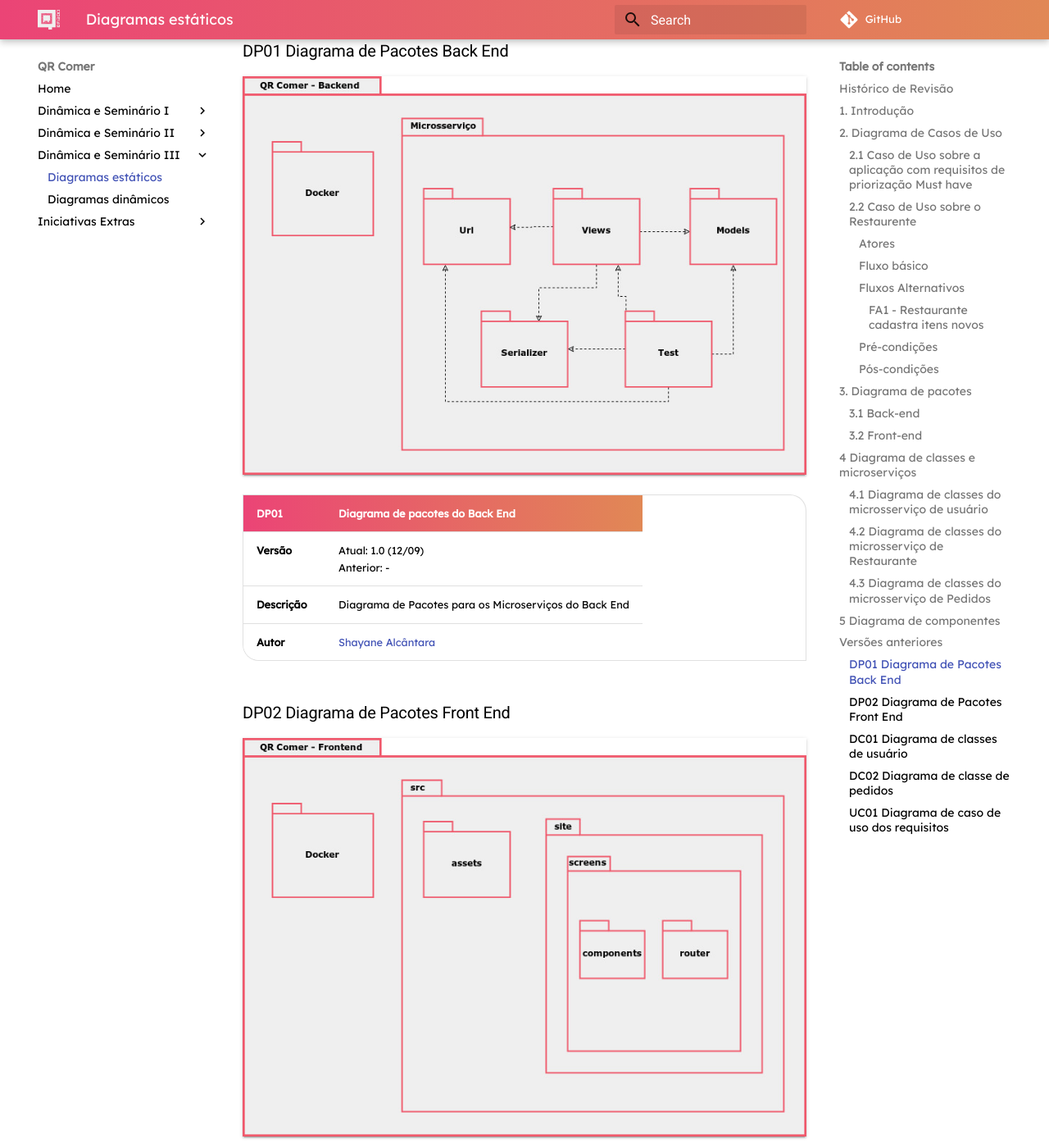
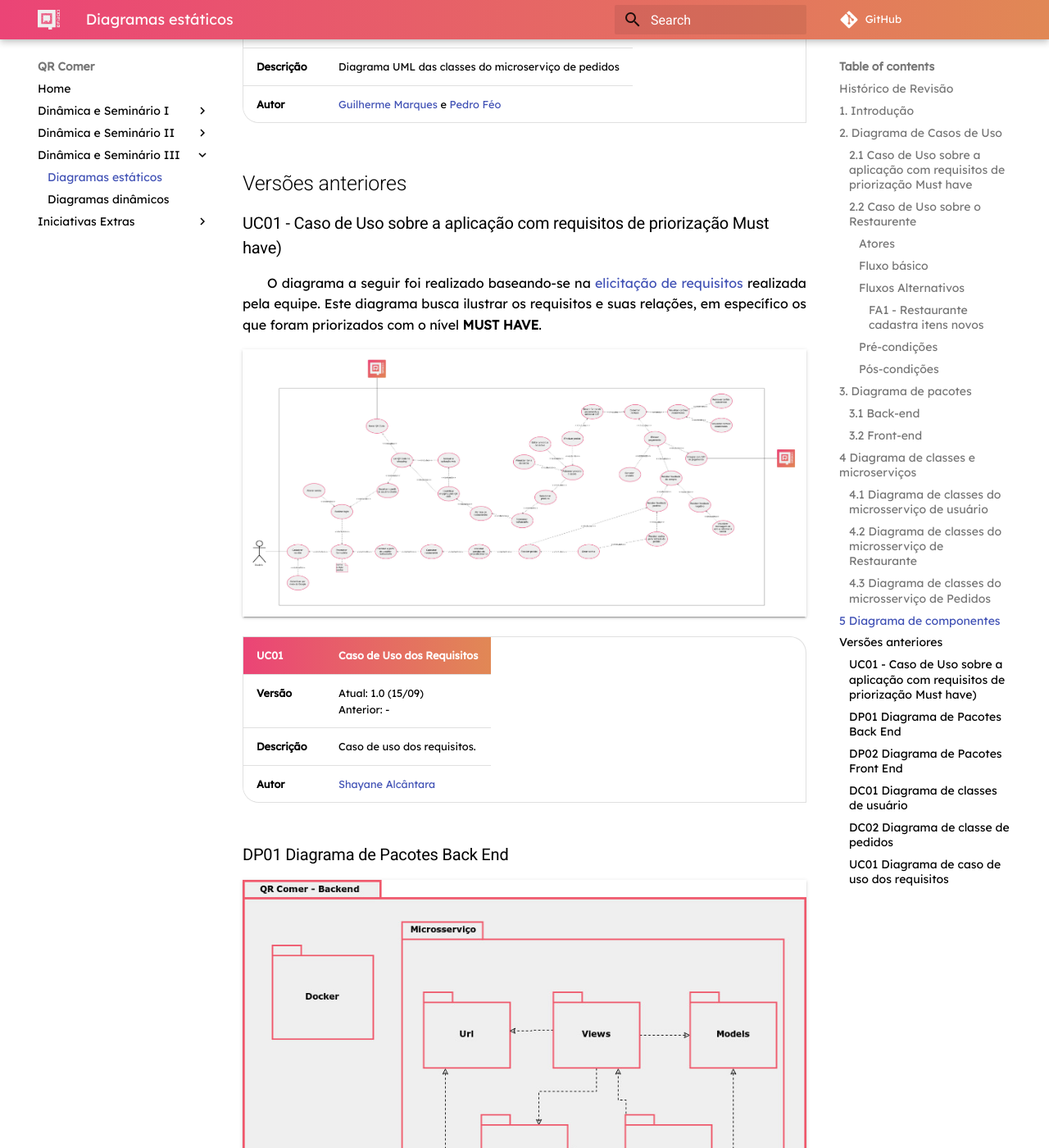
Before and after one commit to fga-desenho-2019-2/Wiki, an MkDocs documentation site: the page built from docs/seminario3/diagramas_estaticos.md, in a window 1280 px wide and 1400 px high, scrolled down 9056 px. Shown: the whole window at 82% size. Built offline with MkDocs 1.6.1 and Material for MkDocs 9.7.7, drawn with Linux system fonts in a browser that asks for light colours; some web fonts are replaced; comment, search, counter and statistics services are not loaded; old or Windows-style settings are respelled for this version of MkDocs; some of the changed text lies outside the part shown.

Commit message:
Updating UC01
Co-authored-by: Leonardo Santos <leossb36@gmail.com>

```diff
--- a/docs/seminario3/diagramas_estaticos.md
+++ b/docs/seminario3/diagramas_estaticos.md
@@ -8,6 +8,8 @@
 |15/09/2019|0.4|Adição do Diagrama de Pacotes do Front e do Back End e Adição do Diagrama de Classe de Pedidos|[Saleh Kader](https://github.com/devsalula)|
 |19/09/2019|0.5|Revisão do diagrama de caso de uso sobre a aplicação | [Shayane Alcântara](https://github.com/shayanealcantara)|
 |19/09/2019|0.5|Adição do diagrama de componentes do frontend | [Guilherme Marques](https://github.com/guilhesme23)|
+|19/09/2019|0.5|Adição do diagrama de componentes do frontend | [Guilherme Marques](https://github.com/guilhesme23)|
+|19/09/2019|0.6| Correção no cado de uso UC01 | [Elias Bernardo](https://github.com/ebmm01) e [Leonardo Barreiros](https://github.com/leossb36)|
 
 
 ## 1. Introdução
@@ -145,6 +147,18 @@ O diagrama a seguir descreve os componentes e comunicação entre diferentes com
 
 ## Versões anteriores
 
+### UC01 - Caso de Uso sobre a aplicação com requisitos de priorização Must have)
+
+O diagrama a seguir foi realizado baseando-se na [elicitação de requisitos](../iniciativas_extras/elicitacao_de_requisitos/elicitacao_de_requisitos.md) realizada pela equipe. Este diagrama busca ilustrar os requisitos e suas relações, em específico os que foram priorizados com o nível **MUST HAVE**.
+
+![caso-de-uso-aplicacao](../images/diagramas-uml/application_use_case_v1.jpg)
+
+|**UC01** | **Caso de Uso dos Requisitos**  |
+|--|--|
+| **Versão**| Atual: 1.0 (15/09) <br> Anterior: - |
+| **Descrição** | Caso de uso dos requisitos. |
+|**Autor**| [Shayane Alcântara](https://github.com/shayanealcantara) |
+
 ### DP01 Diagrama de Pacotes Back End
 
 ![diagrama-pacotes-back](../images/diagramas-uml/package_diagram_backend-v1.jpg)
```
Also changed, not shown: other parts of docs/seminario3/diagramas_estaticos.md (+3 -3 lines), docs/images/diagramas-uml/caso_de_uso_aplicacao_2.png (added).
